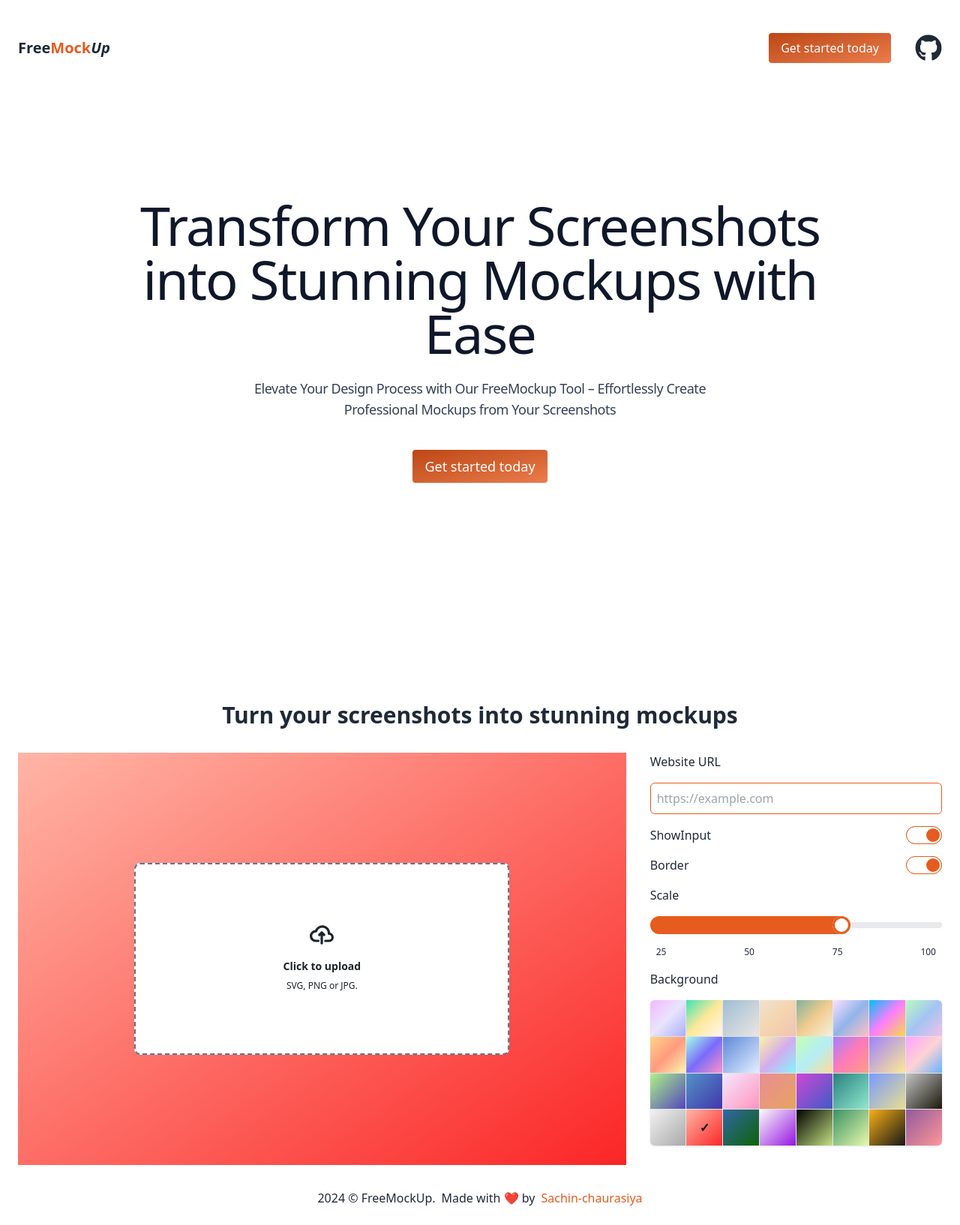
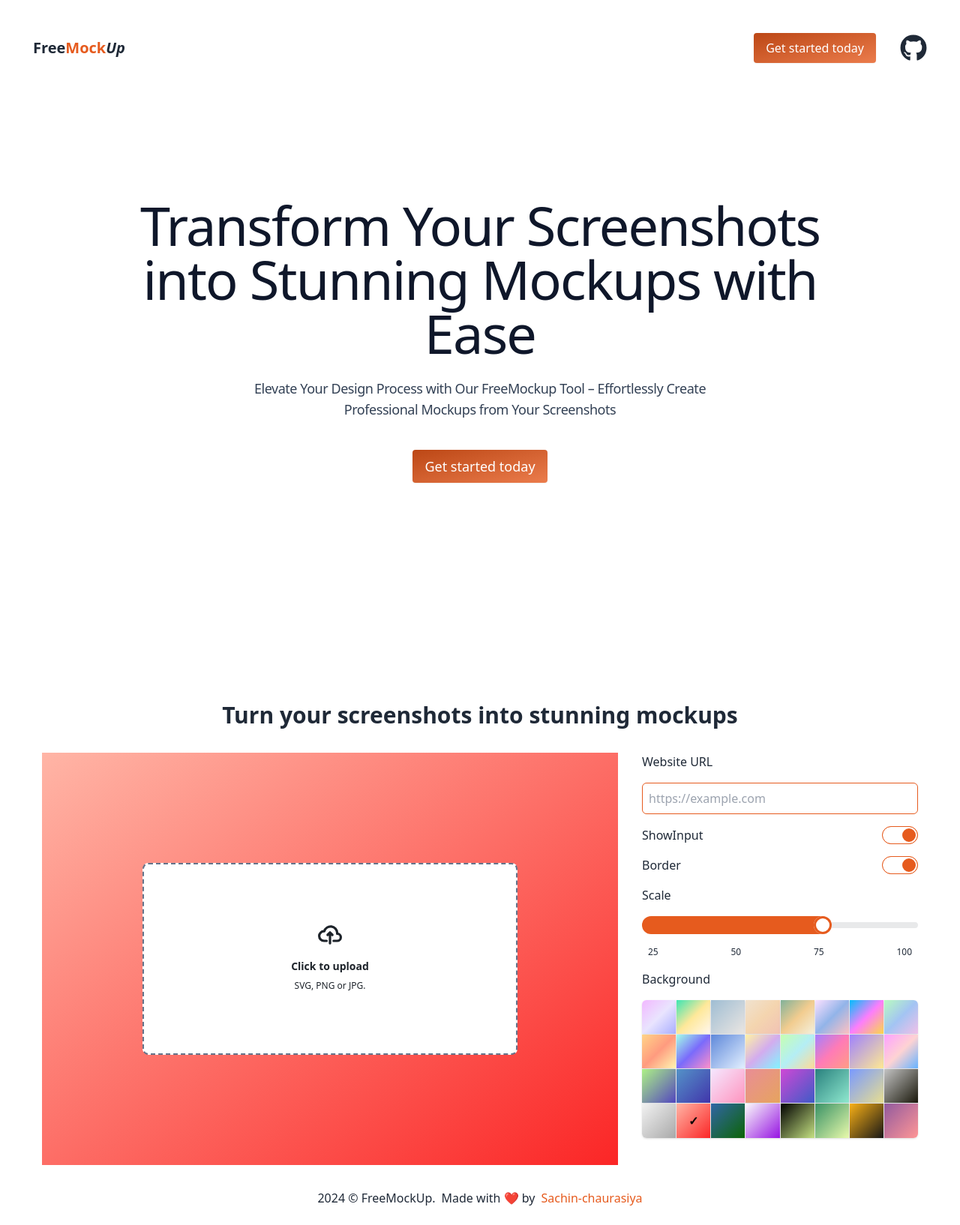
Before and after one commit to Sachin-chaurasiya/FreeMockUp, a React (Vite) app: page / in a window 1280 px wide. Shown: the whole page at 75% size. Built offline with nearby package versions, Linux system fonts and the light colour scheme.

Commit message:
Update grid padding in App and Header components

```diff
--- a/src/App.tsx
+++ b/src/App.tsx
@@ -25,7 +25,7 @@
           Turn your screenshots into stunning mockups
         </h2>
         <div
-          className="grid lg:grid-cols-3 md:grid-cols-3 xss:grid-cols-1 gap-8"
+          className="grid lg:grid-cols-3 md:grid-cols-3 xss:grid-cols-1 gap-8 px-8"
           id="create-mockup-section"
         >
           <div className="col-span-2">
--- a/src/components/Header.tsx
+++ b/src/components/Header.tsx
@@ -2,7 +2,7 @@
 
 const Header = () => {
   return (
-    <header className="flex justify-between items-center py-5">
+    <header className="flex justify-between items-center p-5">
       <h2 className="font-bold cursor-pointer text-xl">
         Free<span className="text-brand-500">Mock</span>
         <span className="italic">Up</span>
```
